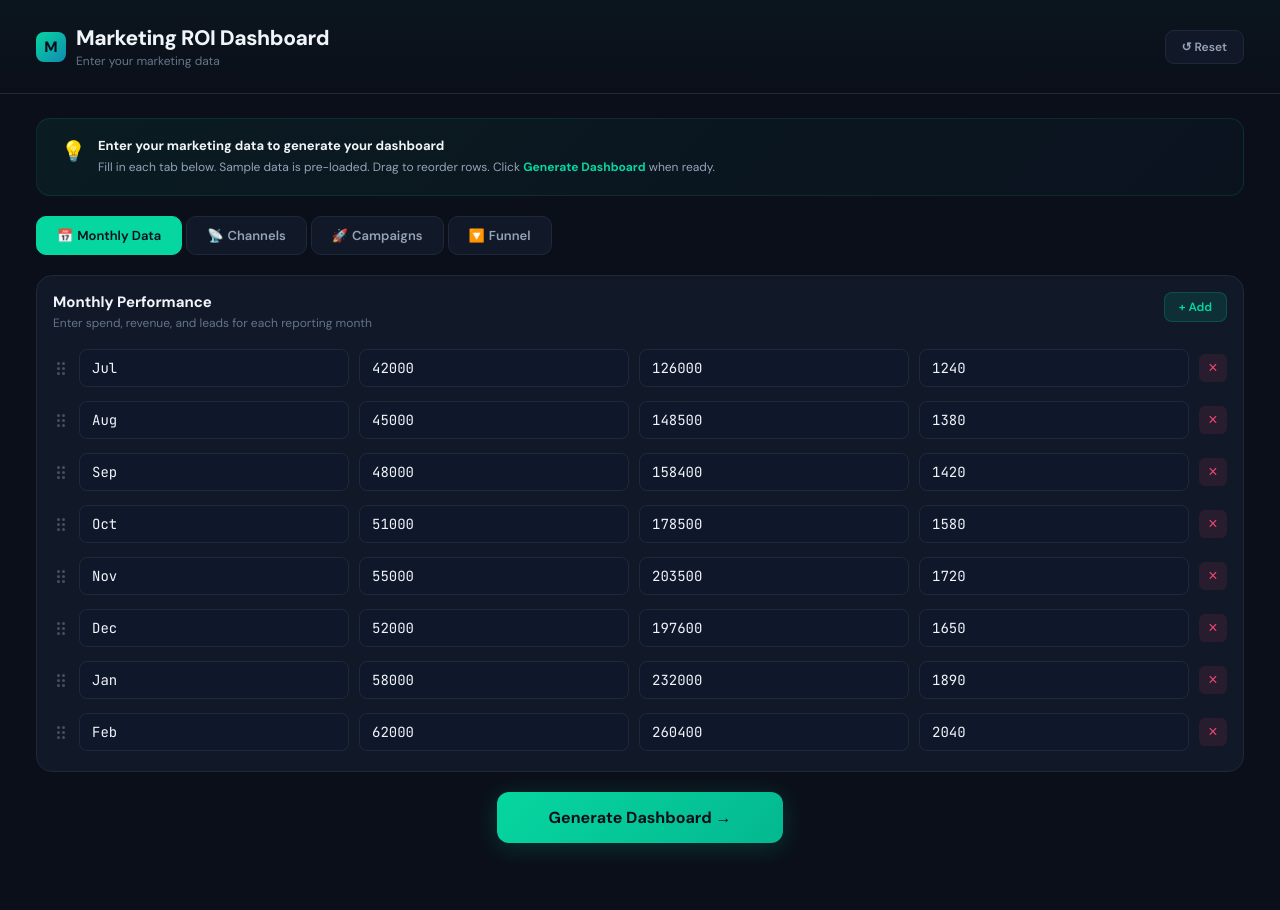
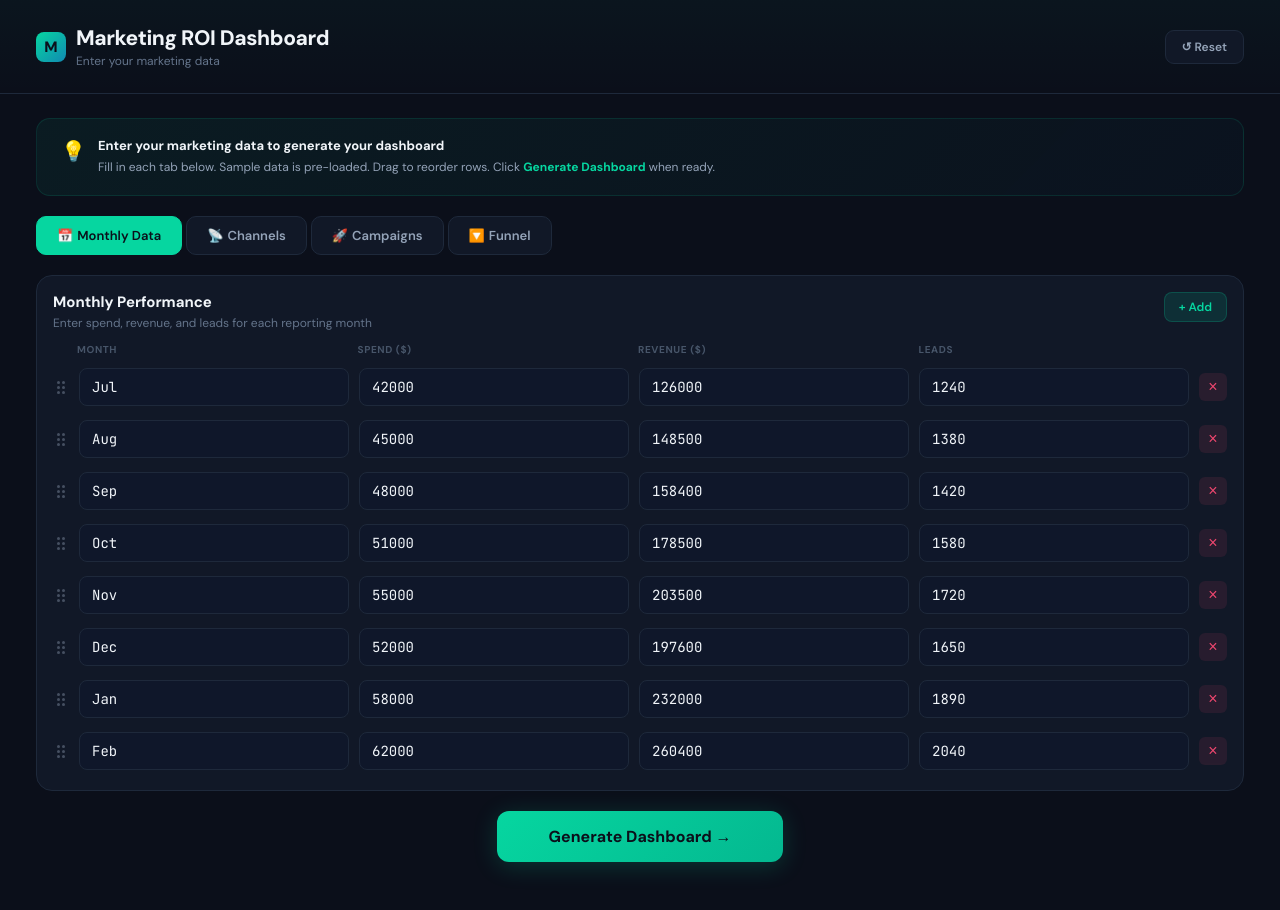
Before and after one commit to ChrisCouweleers/marketing-roi-dashboard, a React (Create React App) app: page / in a window 1280 px wide. Built offline with nearby package versions, Linux system fonts and the light colour scheme.

Commit message:
Add files via upload

```diff
--- a/src/App.js
+++ b/src/App.js
@@ -311,6 +311,13 @@ function DataInputMode({ months, setMonths, channels, setChannels, campaigns, se
       {tab === "monthly" && (
         <SectionCard title="Monthly Performance" subtitle={isMobile ? "Spend, revenue, leads per month" : "Enter spend, revenue, and leads for each reporting month"}
           action={<AddBtn onClick={() => addRow(months, setMonths, { month:"", spend:0, revenue:0, leads:0 })} label="+ Add" />}>
+          {!isMobile && (
+            <div style={{ display:"flex", gap:10, marginBottom:6, paddingLeft:24, paddingRight:38 }}>
+              {["Month","Spend ($)","Revenue ($)","Leads"].map((h,i) => (
+                <div key={i} style={{ flex:1, fontSize:10, fontWeight:700, color:C.faint, textTransform:"uppercase", letterSpacing:".06em" }}>{h}</div>
+              ))}
+            </div>
+          )}
           <div style={{ display:"flex", flexDirection:"column", gap: isMobile?12:4 }}>
             {months.map((m, i) => (
               isMobile ? (
@@ -350,6 +357,13 @@ function DataInputMode({ months, setMonths, channels, setChannels, campaigns, se
       {tab === "channels" && (
         <SectionCard title="Channel Performance" subtitle="Spend and revenue per channel"
           action={<AddBtn onClick={() => addRow(channels, setChannels, { name:"", spend:0, revenue:0 })} label="+ Add" />}>
+          {!isMobile && (
+            <div style={{ display:"flex", gap:10, marginBottom:6, paddingLeft:24, paddingRight:38 }}>
+              {["Channel Name","Spend ($)","Revenue ($)"].map((h,i) => (
+                <div key={i} style={{ flex:1, fontSize:10, fontWeight:700, color:C.faint, textTransform:"uppercase", letterSpacing:".06em" }}>{h}</div>
+              ))}
+            </div>
+          )}
           <div style={{ display:"flex", flexDirection:"column", gap: isMobile?12:4 }}>
             {channels.map((ch, i) => (
               isMobile ? (
@@ -430,6 +444,13 @@ function DataInputMode({ months, setMonths, channels, setChannels, campaigns, se
       {tab === "funnel" && (
         <SectionCard title="Marketing Funnel Stages" subtitle="Top to bottom, widest to narrowest"
           action={<AddBtn onClick={() => addRow(funnel, setFunnel, { stage:"", value:0 })} label="+ Add" />}>
+          {!isMobile && (
+            <div style={{ display:"flex", gap:10, marginBottom:6, paddingLeft:24, paddingRight:38 }}>
+              {["Stage Name","Volume"].map((h,i) => (
+                <div key={i} style={{ flex:1, fontSize:10, fontWeight:700, color:C.faint, textTransform:"uppercase", letterSpacing:".06em" }}>{h}</div>
+              ))}
+            </div>
+          )}
           <div style={{ display:"flex", flexDirection:"column", gap: isMobile?10:4 }}>
             {funnel.map((f, i) => (
               isMobile ? (
```
